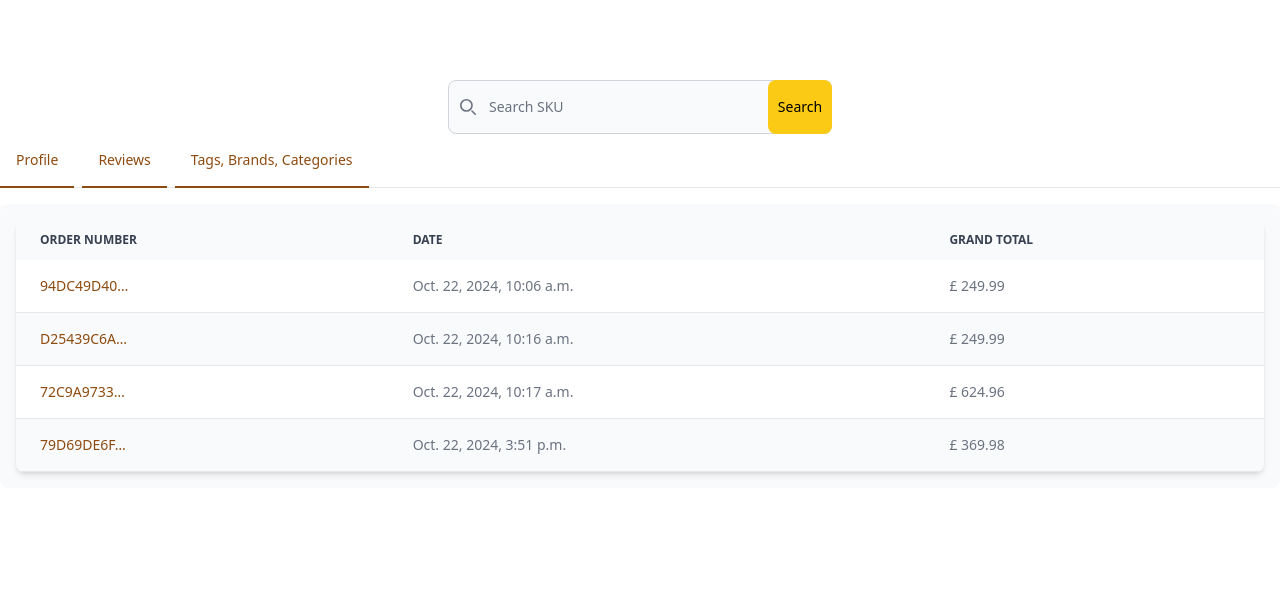
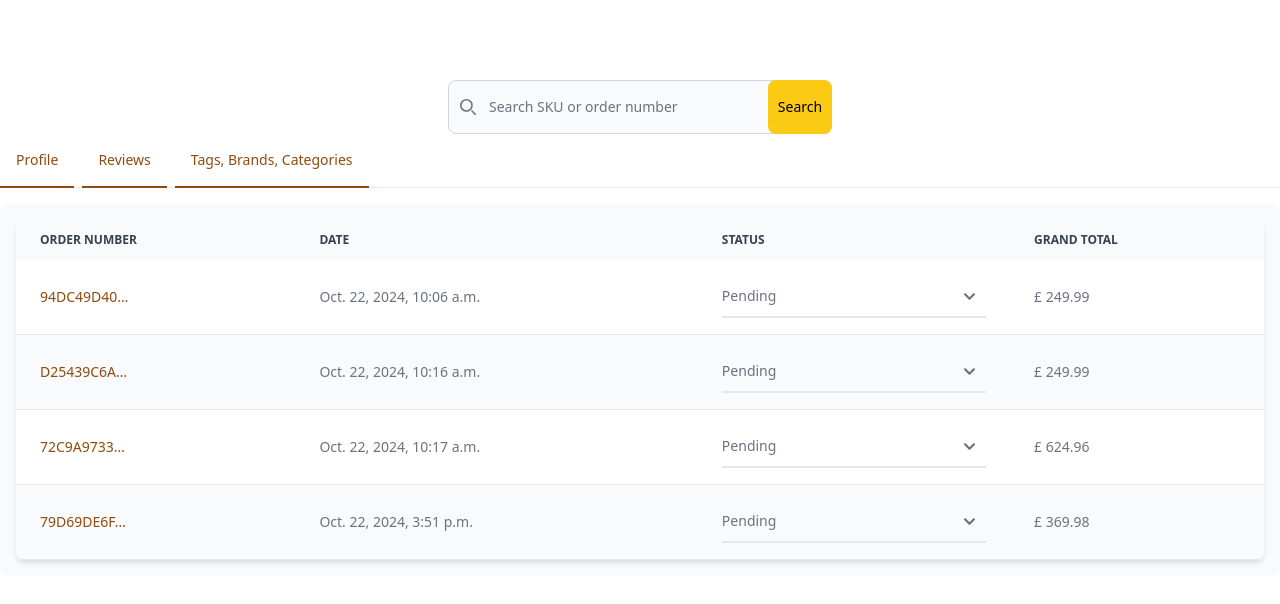
Before and after one commit to antoniobruchidev/mp4-carpez-network-store-final, a Django app: page /dashboard/ in a window 1280 px wide. Shown: the part 100-704 px from the top of the page. Run offline with Django 5.2, Linux system fonts and the light colour scheme; a user stored in the database is signed in; data comes from the database, SQL or seed files in the repository; parts of the project's set-up code (start-up, migrations or seed data) failed here and were passed over; some libraries are stand-ins or nearby versions.

```diff
--- a/checkout/templates/checkout/checkout_success.html
+++ b/checkout/templates/checkout/checkout_success.html
@@ -26,9 +26,10 @@
     <p class="mb-4 p-4 text-gray-500 dark:text-gray-400">{{ order.shipping }}</p>
     <hr class="mt-5 mb-5">
     <h2 class="font-large text-gray-900 mb-5 mt-10 text-center">
-      Order Number
+      Order Number and Status
     </h2>
     <p class="mb-4 p-4 text-gray-500 dark:text-gray-400">{{ order.order_number }}</p>
+    <p class="mb-4 p-4 text-gray-500 dark:text-gray-400">{{ order.get_status_display }}</p>
     <a href="{% url 'home' %}" class="btn btn-submit mr-5 float-end">Back to Home</a>
 </div>
 {% endblock %}
--- a/dashboard/templates/dashboard/product_management.html
+++ b/dashboard/templates/dashboard/product_management.html
@@ -1,4 +1,5 @@
 {% extends 'base.html' %}
+{% load crispy_forms_tags %}
 
 {% block content %}
 
@@ -14,7 +15,7 @@
                         <path stroke="currentColor" stroke-linecap="round" stroke-linejoin="round" stroke-width="2" d="m19 19-4-4m0-7A7 7 0 1 1 1 8a7 7 0 0 1 14 0Z"/>
                     </svg>
                 </div>
-                <input type="search" name="sku" id="default-search" class="block w-full p-4 ps-10 text-sm text-gray-900 border border-gray-300 rounded-lg bg-gray-50 focus:ring-blue-500 focus:border-blue-500 dark:bg-gray-700 dark:border-gray-600 dark:placeholder-gray-400 dark:text-white dark:focus:ring-blue-500 dark:focus:border-blue-500" placeholder="Search SKU" required />
+                <input type="search" name="sku" id="default-search" class="block w-full p-4 ps-10 text-sm text-gray-900 border border-gray-300 rounded-lg bg-gray-50 focus:ring-blue-500 focus:border-blue-500 dark:bg-gray-700 dark:border-gray-600 dark:placeholder-gray-400 dark:text-white dark:focus:ring-blue-500 dark:focus:border-blue-500" placeholder="Search SKU or order number" required />
                 <button type="submit" class="text-black absolute w-16 h-full end-0 bottom-0 bg-yellow-300 hover:bg-yellow-700 focus:ring-4 focus:outline-none focus:ring-blue-300 font-medium rounded-lg text-sm dark:bg-blue-600 dark:hover:bg-blue-700 dark:focus:ring-blue-800">Search</button>
             </div>
         </form>
@@ -47,12 +48,17 @@
                                 Date
                             </th>
                             <th scope="col" class="px-6 py-3">
+                                Status
+                            </th>
+                            <th scope="col" class="px-6 py-3">
                                 Grand total
                             </th>
                         </tr>
                     </thead>
                     <tbody>
                         {% for order in orders %}
+                        <form id="status-{{ order.id }}" action="{% url 'edit_order' order.id %}" method="POST">
+                            {% csrf_token %}
                             <tr class="odd:bg-white odd:dark:bg-gray-900 even:bg-gray-50 even:dark:bg-gray-800 border-b dark:border-gray-700">
                                 <th scope="row" class="px-6 py-4 text-sm md:text-md font-medium text-gray-900 whitespace-nowrap dark:text-white">
                                     <a href="{% url 'checkout_success' order.order_number %}" class="text-sm md:text-md font-medium text-yellow-700 dark:text-blue-500 hover:underline">{{ order.order_number|truncatechars:10}}</a>
@@ -61,9 +67,20 @@
                                     <span class="text-sm md:text-md">{{ order.date }}</span>
                                 </td>
                                 <td class="px-6 py-4 text-xs md:text-md">
+                                    <label for="status" class="sr-only">Change the status</label>
+                                    <select name="status" data-id="{{ order.id }}" class="status-selector block py-2.5 px-0 w-full text-sm text-gray-500 bg-transparent border-0 border-b-2 border-gray-200 appearance-none dark:text-gray-400 dark:border-gray-700 focus:outline-none focus:ring-0 focus:border-gray-200 peer">
+                                        <option selected>{{ order.get_status_display }}</option>
+                                        <option value="pending">Pending</option>
+                                        <option value="confirmed">Confirmed</option>
+                                        <option value="dispatched">Dispatched</option>
+                                        <option value="delivered">Delivered</option>
+                                    </select>
+                                </td>
+                                <td class="px-6 py-4 text-xs md:text-md">
                                     <span class="text-sm md:text-md">£ {{ order.grand_total }}</span>
                                 </td>
                             </tr>
+                        </form>
                         {% endfor %}
                     </tbody>
                 </table>
@@ -157,8 +174,8 @@
                             {% csrf_token %}
                             <h5 class="text-xl font-medium text-gray-900 dark:text-white">Add a brand</h5>
                             <div>
-                                <label for="friendly_tag" class="w-full block mb-2 text-sm font-medium text-gray-900 dark:text-white">Enter a brand name</label>
-                                <input type="text" name="friendly_tag" id="friendly_tag" class="w-full bg-gray-50 border border-gray-300 text-gray-900 text-sm rounded-lg focus:ring-blue-500 focus:border-blue-500 block w-full p-2.5 dark:bg-gray-600 dark:border-gray-500 dark:placeholder-gray-400 dark:text-white" placeholder="Enter a user friendly brand name" required />
+                                <label for="brand" class="w-full block mb-2 text-sm font-medium text-gray-900 dark:text-white">Enter a brand name</label>
+                                <input type="text" name="brand" id="brand" class="w-full bg-gray-50 border border-gray-300 text-gray-900 text-sm rounded-lg focus:ring-blue-500 focus:border-blue-500 block w-full p-2.5 dark:bg-gray-600 dark:border-gray-500 dark:placeholder-gray-400 dark:text-white" placeholder="Enter a user friendly brand name" required />
                             </div>
                             <div>
                                 <label for="support_page" class="w-full block mb-2 text-sm font-medium text-gray-900 dark:text-white">Brand support webpage url</label>
@@ -184,5 +201,16 @@
 
 
 
+{% endblock %}
 
-{%endblock %}
+
+{% block postloadjs %}
+{{ block.super }}
+<script type="text/javascript">
+    $('.status-selector').on('change', function() {
+        var orderId = $(this).data('id')
+        var form = $(`#status-${orderId}`)
+        form.submit()
+    })
+</script>
+{% endblock  %}
--- a/dashboard/urls.py
+++ b/dashboard/urls.py
@@ -6,4 +6,5 @@ urlpatterns = [
     path('add_tag', views.add_tag, name='add_tag'),
     path('add_brand', views.add_brand, name='add_brand'),
     path('add_category', views.add_category, name='add_category'),
+    path('edit_order/<order_id>', views.edit_order, name='edit_order'),
 ]
--- a/dashboard/views.py
+++ b/dashboard/views.py
@@ -1,5 +1,6 @@
 from django.shortcuts import get_object_or_404, redirect, render
 from django.contrib.auth.decorators import login_required
+from django.urls import reverse
 from django.views.decorators.http import require_POST
 
 from checkout.models import Order, OrderLineItem
@@ -23,9 +24,16 @@ def dashboard(request):
                 try:
                     product = Product.objects.get(sku=sku)
                 except Product.DoesNotExist:
-                    messages.error(
-                        request,
-                        "The SKU {sku} was not found in the database")
+                    try:
+                        order = Order.objects.get(order_number=sku)
+                        return redirect('checkout_success', order.order_number)
+                    except Order.DoesNotExist:
+                        messages.error(
+                            request,
+                            f"We couldn't find  {sku} either as SKU or as \
+                            Order Number in the database")
+                    return redirect(reverse('dashboard'))
+
                 return redirect('get_product_details', product.id)
         orders = Order.objects.all()
         reviews = Review.objects.all()
@@ -66,41 +74,67 @@ def dashboard(request):
 
 @require_POST
 def add_tag(request):
-    if 'tag' in request.POST and 'friendly_name':
-        Tag.objects.create(
-            tag=request.POST.get('tag'),
-            friendly_name=request.POST.get('friendly_name')
-        )
-        messages.success(request, 'Tag added successfully')
-        return redirect('dashboard')
-    else:
-        messages.error(request, 'Tag could not be added')
-        return redirect('dashboard')
+    if request.user.is_superuser:
+        if 'tag' in request.POST and 'friendly_tag' in request.POST:
+            Tag.objects.create(
+                tag=request.POST.get('tag'),
+                friendly_tag=request.POST.get('friendly_tag')
+            )
+            messages.success(request, 'Tag added successfully')
+            return redirect('dashboard')
+        else:
+            messages.error(request, 'Tag could not be added')
+            return redirect('dashboard')
 
 
 @require_POST
 def add_category(request):
-    if 'category' in request.POST and 'friendly_name':
-        Category.objects.create(
-            category=request.POST.get('tag'),
-            friendly_name=request.POST.get('friendly_name')
-        )
-        messages.success(request, 'Tag added successfully')
-        return redirect('dashboard')
+    if request.user.is_superuser:
+        if 'category' in request.POST and 'friendly_name' in request.POST:
+            Category.objects.create(
+                category=request.POST.get('tag'),
+                friendly_name=request.POST.get('friendly_name')
+            )
+            messages.success(request, 'Tag added successfully')
+            return redirect('dashboard')
+        else:
+            messages.error(request, 'Tag could not be added')
+            return redirect('dashboard')
     else:
-        messages.error(request, 'Tag could not be added')
-        return redirect('dashboard')
+        messages.error(request, "Permission denied")
+        return redirect('home')
 
 
 @require_POST
 def add_brand(request):
-    if 'brand' in request.POST and 'friendly_name':
-        Brand.objects.create(
-            brand=request.POST.get('brand'),
-            support_page=request.POST.get('support_page')
-        )
-        messages.success(request, 'Tag added successfully')
-        return redirect('dashboard')
+    if request.user.is_superuser:
+        if 'brand' in request.POST and 'support_page' in request.POST:
+            Brand.objects.create(
+                brand=request.POST.get('brand'),
+                support_page=request.POST.get('support_page')
+            )
+            messages.success(request, 'Tag added successfully')
+            return redirect('dashboard')
+        else:
+            messages.error(request, 'Tag could not be added')
+            return redirect('dashboard')
     else:
-        messages.error(request, 'Tag could not be added')
-        return redirect('dashboard')
+        messages.error(request, "Permission denied")
+        return redirect('home')
+
+
+@require_POST
+def edit_order(request, order_id):
+    if request.user.is_superuser:
+        if 'status' in request.POST:
+            order = Order.objects.get(id=order_id)
+            order.status = request.POST.get('status')
+            order.save()
+            messages.success(request, 'Order status updated successfully')
+            return redirect('dashboard')
+        else:
+            messages.error(request, 'Order status could not be updated')
+            return redirect('dashboard')
+    else:
+        messages.error(request, "Permission denied")
+        return redirect('home')
--- a/products/templates/products/add_product.html
+++ b/products/templates/products/add_product.html
@@ -2,7 +2,7 @@
 {% load crispy_forms_tags %}
 
 {% block content %}
-<div class="container">
+<div class="container mt-20">
     {% crispy form %}
 </div>
 {% endblock %}
--- a/products/templates/products/edit_product.html
+++ b/products/templates/products/edit_product.html
@@ -2,7 +2,7 @@
 {% load crispy_forms_tags %}
 
 {% block content %}
-<div class="container">
+<div class="container mt-20">
     {% crispy form %}
 </div>
 {% endblock %}
```
Also changed, not shown: checkout/models.py (+11 -0 lines), products/templates/products/product_details.html (+10 -4 lines), products/views.py (+28 -2 lines), checkout/migrations/0008_order_status.py (added).
